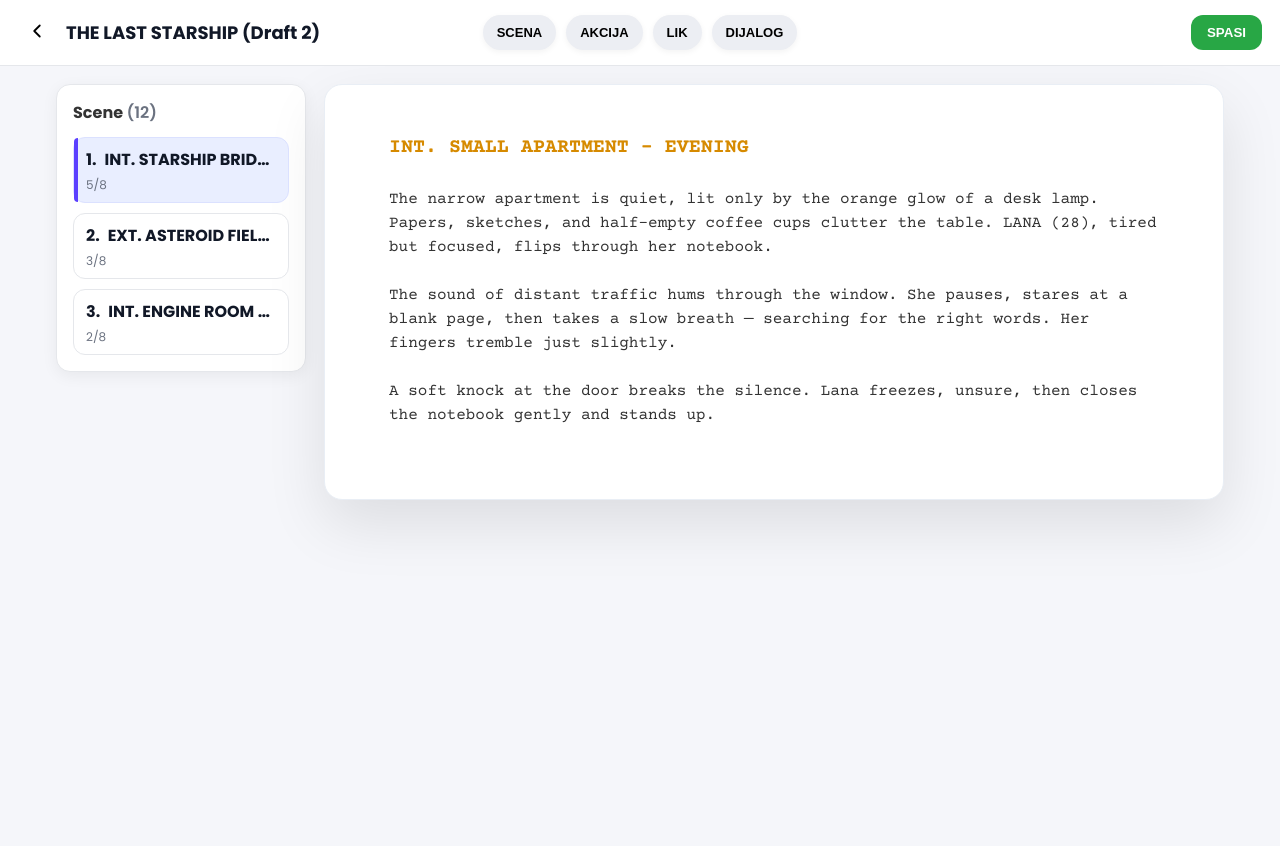
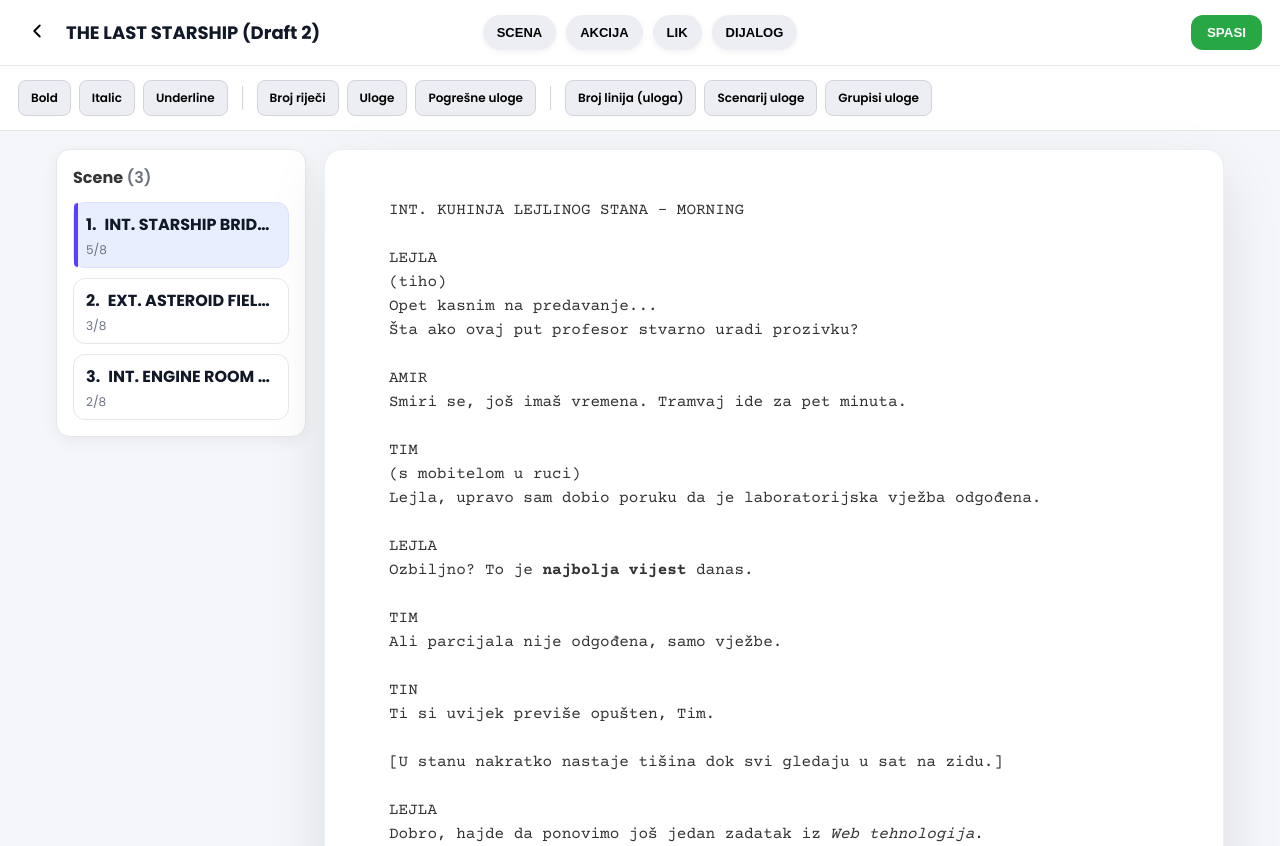
Before and after one commit to hhadzicc/scenarij-app, a plain HTML site: page html/writing.html in a window 1280 px wide. Shown: the top 846 px of the page. Before the commit the page ends 800 px from the top, so only its background shows below. Drawn offline with nearby package versions, Linux system fonts and the light colour scheme.

Commit message:
feat(ui): dodani html i css elementi za prikaz poruka i toolbar funkcija

```diff
--- a/css/writing.css
+++ b/css/writing.css
@@ -4,6 +4,7 @@
   margin: 0;
   padding: 0;
 }
+
 :root {
   --bg: #f5f6fa;                            /* [uslov] pozadina stranice */
   --text: #333333;                          /* [uslov] osnovna boja teksta */
@@ -29,7 +30,7 @@ body {
   line-height: 1.5;                            /* [opcionalno] bolja čitljivost teksta? */
 }
 
-
+/* ============= TOPBAR ============= */
 
 .topbar {
   position: sticky;           /* [uslov] zaglavlje je sticky */
@@ -66,7 +67,7 @@ body {
 .project-title {
   font-size: 18px;            /* [opcionalno] */
   font-weight: 700;           /* [opcionalno] bold */
-  color: #111827;           /* [opcionalno] text tamniji*/
+  color: #111827;             /* [opcionalno] text tamniji*/
   white-space: nowrap;        /* [opcionalno] da ide u jedan red */
   overflow: hidden;           /* [opcionalno] elipsa umjesto preloma */
   text-overflow: ellipsis;
@@ -87,7 +88,7 @@ body {
   background: var(--chip-bg);       /* [uslov] siva pozadina dugmeta */
   border: none;
   border-radius: 999px;             /* [uslov] zaobljene ivice */
-  box-shadow: var(--chip-shadow); /* [uslov] sjena (0,2,6,5%) */
+  box-shadow: var(--chip-shadow);   /* [uslov] sjena (0,2,6,5%) */
   cursor: pointer;
 }
 
@@ -116,6 +117,74 @@ body {
   background: var(--save-hover); /* [uslov] #218838 na hover */
 }
 
+/* ============= TOOLBAR ZA METODE ============= */
+
+.toolbar {
+  background: #fff;
+  border-bottom: 1px solid #e5e7eb;
+  padding: 14px 18px;
+  display: flex;
+  flex-wrap: wrap;
+  gap: 10px;
+  align-items: center;
+}
+
+.toolbar-section {
+  display: flex;
+  gap: 8px;
+  flex-wrap: wrap;
+}
+
+.toolbar-btn {
+  font-family: "Poppins", sans-serif;
+  font-size: 12px;
+  font-weight: 600;
+  padding: 8px 12px;
+  background: var(--chip-bg);
+  border: 1px solid #d1d5db;
+  border-radius: 8px;
+  cursor: pointer;
+  transition: all 0.2s ease;
+}
+
+.toolbar-btn:hover {
+  background: #dfe2e8;
+  border-color: #9ca3af;
+}
+
+.toolbar-btn:active {
+  transform: scale(0.97);
+}
+
+.toolbar-separator {
+  width: 1px;
+  height: 24px;
+  background: #d1d5db;
+  margin: 0 4px;
+}
+
+/* ============= DIV ZA PORUKE ============= */
+
+#poruke {
+  max-width: 1200px;
+  margin: 18px auto 0;
+  padding: 0 16px;
+  font-size: 14px;
+  color: #374151;
+  background: #fff;
+  border: 1px solid #e5e7eb;
+  border-radius: 12px;
+  padding: 16px;
+  box-shadow: 0 2px 8px rgba(0,0,0,0.04);
+  white-space: pre-wrap;
+  max-height: 200px;
+  overflow-y: auto;
+}
+
+#poruke:empty {
+  display: none;
+}
+
 /* ============= LAYOUT ============= */
 
 .layout {
@@ -127,16 +196,16 @@ body {
   padding: 0 16px 28px;       /* [opcionalno] i margine su isto opt*/
 }
 
-/* Sidebar */
+/* ============= SIDEBAR ============= */
 
 .sidebar {
   width: 250px;                                 /* [uslov] fiksna širina sidebar-a */
   flex-shrink: 0;                               /* [opcionalno] da se ne sužava */
-  background: #fff;                           /* [opcionalno] kao kartica stil */
-  border: 1px solid #e5e7eb;                  /* [opcionalno] okvir 1pixel */
+  background: #fff;                             /* [opcionalno] kao kartica stil */
+  border: 1px solid #e5e7eb;                    /* [opcionalno] okvir 1pixel */
   border-radius: 14px;                          /* [opcionalno] zaobljenje */
   padding: 16px;                                /* [opcionalno] unutrašnji razmak */
-  box-shadow: 0 4px 16px rgba(0,0,0,0.06);    /* [opcionalno] mala sjena */
+  box-shadow: 0 4px 16px rgba(0,0,0,0.06);      /* [opcionalno] mala sjena */
 }
 
 .sidebar-title {
@@ -170,7 +239,7 @@ body {
   border-color: #dbe1ff;        /* [opcionalno] malo plavlji okvir */
 }
 
-.scene-item.active::before {/* [PROBLEM] kao trebalo bi malo unutra ili vise zaoblit ali ne smije unutra zbog uslova zadatka*/
+.scene-item.active::before {
   content: "";                /* [uslov] plava traka na lijevom rubu */
   position: absolute;
   left: 0;
@@ -205,7 +274,7 @@ body {
   margin-top: 4px;            /* [uslov] prikaz ispod naslova u istom <li> */
 }
 
-/* Editor */
+/* ============= EDITOR ============= */
 
 .editor-wrap {
   flex: 1 1 auto;             /* [opcionalno] da editor zauzima ostatak širine */
@@ -213,15 +282,26 @@ body {
 }
 
 .editor-paper {
-  background: var(--paper);   /* [uslov] “boja papira” #fff */
+  background: var(--paper);   /* [uslov] "boja papira" #fff */
   border-radius: 18px;        /* [uslov] blago zaobljene ivice */
   box-shadow: 0 24px 60px rgba(0,0,0,0.10); /* [uslov] sjena slična slici */
-  padding: 48px 64px;         /* [uslov] margine “papira” (slobodan izbor) */
+  padding: 48px 64px;         /* [uslov] margine "papira" (slobodan izbor) */
   border: 1px solid #e9eef5;  /* [opcionalno] malo okvira 1px kao za scene Q */
   max-width: 900px;           /* [opcionalno]*/
   margin: 0 auto;             /* [opcionalno] centriranje papira */
   font-family: "Courier Prime", "Courier New", monospace; /* [uslov] font scenarija */
   line-height: 1.5;
+}
+
+#divEditor {
+  outline: none;
+  min-height: 400px;
+}
+
+#divEditor:focus {
+  outline: 2px solid var(--brand);
+  outline-offset: 2px;
+  border-radius: 4px;
 }
 
 /* Naslov scene */
@@ -241,7 +321,7 @@ body {
   font-size: 16px;             /* [opcionalno] veličina fonta */
 }
 
-/* ============= responzinost ============= */
+/* ============= RESPONSIVNOST ============= */
 
 @media (max-width: 750px) {
   .layout {
@@ -266,4 +346,13 @@ body {
     padding: 28px 20px;        /* [opcionalno]*/
     border-radius: 14px;       /* [opcionalno] */
   }
+
+  .toolbar {
+    padding: 10px;
+  }
+
+  .toolbar-btn {
+    font-size: 11px;
+    padding: 6px 10px;
+  }
 }
--- a/html/writing.html
+++ b/html/writing.html
@@ -12,7 +12,6 @@
 <body>
   <header class="topbar">
     <div class="topbar-left">
-      <!-- ikonica strelice kao SVG -->
       <button class="icon-btn" aria-label="Nazad">
         <svg viewBox="0 0 24 24" width="22" height="22" aria-hidden="true">
           <path d="M15 18l-6-6 6-6" fill="none" stroke="currentColor" stroke-width="2" stroke-linecap="round" stroke-linejoin="round"/>
@@ -33,9 +32,37 @@
     </div>
   </header>
 
+  <!-- TOOLBAR ZA METODE MODULA -->
+  <div class="toolbar">
+    <div class="toolbar-section">
+      <button class="toolbar-btn" id="btnBold">Bold</button>
+      <button class="toolbar-btn" id="btnItalic">Italic</button>
+      <button class="toolbar-btn" id="btnUnderline">Underline</button>
+    </div>
+
+    <div class="toolbar-separator"></div>
+
+    <div class="toolbar-section">
+      <button class="toolbar-btn" id="btnBrojRijeci">Broj riječi</button>
+      <button class="toolbar-btn" id="btnUloge">Uloge</button>
+      <button class="toolbar-btn" id="btnPogresnaUloga">Pogrešne uloge</button>
+    </div>
+
+    <div class="toolbar-separator"></div>
+
+    <div class="toolbar-section">
+      <button class="toolbar-btn" id="btnBrojLinija">Broj linija (uloga)</button>
+      <button class="toolbar-btn" id="btnScenarijUloge">Scenarij uloge</button>
+      <button class="toolbar-btn" id="btnGrupisiUloge">Grupisi uloge</button>
+    </div>
+  </div>
+
+  <!-- DIV ZA PORUKE -->
+  <div id="poruke"></div>
+
   <main class="layout">
     <aside class="sidebar">
-      <h2 class="sidebar-title">Scene <span class="scene-count">(12)</span></h2>
+      <h2 class="sidebar-title">Scene <span class="scene-count">(3)</span></h2>
 
       <ol class="scene-list">
         <li class="scene-item active">
@@ -64,33 +91,76 @@
       </ol>
     </aside>
 
-    <!-- EDITOR dio  -->
-<section class="editor-wrap">
-  <article class="editor-paper">
-    <!-- Naslov ima spec stil -->
-    <h3 class="scene-heading">INT. SMALL APARTMENT – EVENING</h3>
+    <!-- EDITOR dio sa contenteditable -->
+    <section class="editor-wrap">
+      <article class="editor-paper">
+<div id="divEditor" contenteditable="true">
 
-    <!-- random text ide [opcionalno] -->
-    <p>
-      The narrow apartment is quiet, lit only by the orange glow of a desk lamp.
-      Papers, sketches, and half-empty coffee cups clutter the table.
-      LANA (28), tired but focused, flips through her notebook.
-    </p>
+INT. KUHINJA LEJLINOG STANA - MORNING<br><br>
 
-    <p>
-      The sound of distant traffic hums through the window.
-      She pauses, stares at a blank page, then takes a slow breath — searching
-      for the right words. Her fingers tremble just slightly.
-    </p>
+LEJLA<br>
+(tiho)<br>
+Opet kasnim na predavanje... <br>
+Šta ako ovaj put profesor stvarno uradi prozivku?<br><br>
 
-    <p>
-      A soft knock at the door breaks the silence.
-      Lana freezes, unsure, then closes the notebook gently
-      and stands up.
-    </p>
-  </article>
-</section>
+AMIR<br>
+Smiri se, još imaš vremena. Tramvaj ide za pet minuta.<br><br>
 
+TIM<br>
+(s mobitelom u ruci)<br>
+Lejla, upravo sam dobio poruku da je laboratorijska vježba odgođena.<br><br>
+
+LEJLA<br>
+Ozbiljno? To je <b>najbolja vijest</b> danas.<br><br>
+
+TIM<br>
+Ali parcijala nije odgođena, samo vježbe.<br><br>
+
+TIN<br>
+Ti si uvijek previše opušten, Tim.<br><br>
+
+[U stanu nakratko nastaje tišina dok svi gledaju u sat na zidu.]<br><br>
+
+LEJLA<br>
+Dobro, hajde da ponovimo još jedan zadatak iz <i>Web tehnologija</i>.<br><br>
+
+Amir pali kuhalo za vodu i gleda kroz prozor, zamišljeno posmatra jutarnju maglu.<br><br>
+
+EXT. ULICA ISPRED FAKULTETA - DAY<br><br>
+
+Studenti užurbano prolaze ispred glavnog ulaza ETF-a, noseći ruksake i skripte.<br><br>
+
+TIM<br>
+Ako opet zaboraviš uploadovati spiralu na vrijeme, neću te više podsjećati.<br><br>
+
+LEJLA<br>
+Ma hoćeš, znam ja tebe.<br><br>
+
+TIM<br>
+(uz osmijeh)<br>
+Vidjećemo već večeras.<br><br>
+
+TIMM<br>
+Ne mogu vjerovati da sam ja pogrešno upisan u raspored.<br><br>
+
+Automobil trubi dok prelaze cestu prema fakultetu.<br><br>
+
+AMIR<br>
+Hajde, ljudi, zakasnićemo na uvodno predavanje.<br><br>
+
+INT. PREDAVAONICA ETF-A - AFTERNOON<br><br>
+
+Prazna učionica čeka prve studente.<br>
+Na projektoru stoji naslov: "[WEB TEHNOLOGIJE - SPIRALA 2]".<br>
+
+</div>
+      </article>
+    </section>
   </main>
+
+  <!-- JS modula -->
+  <script src="../js/EditorTeksta.js"></script>
+<script src="../js/editor.js"></script>
+
 </body>
 </html>
```
